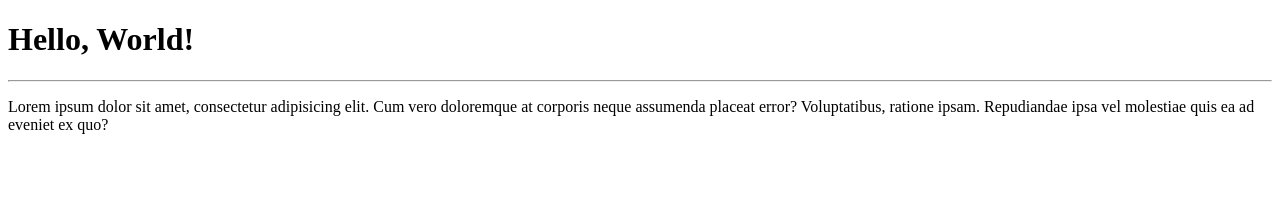
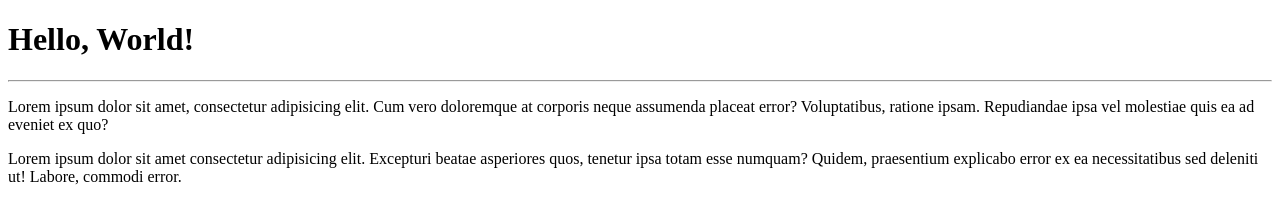
Before and after one commit to lipe-pepe/Hello-World, a plain HTML site: page site/index.html in a window 1280 px wide. Drawn offline with Linux system fonts and the light colour scheme.

Commit message:
Adicionei novo parágrafo

```diff
--- a/site/index.html
+++ b/site/index.html
@@ -10,5 +10,6 @@
     <h1>Hello, World!</h1>
     <hr>
     <p>Lorem ipsum dolor sit amet, consectetur adipisicing elit. Cum vero doloremque at corporis neque assumenda placeat error? Voluptatibus, ratione ipsam. Repudiandae ipsa vel molestiae quis ea ad eveniet ex quo?</p>
+    <p>Lorem ipsum dolor sit amet consectetur adipisicing elit. Excepturi beatae asperiores quos, tenetur ipsa totam esse numquam? Quidem, praesentium explicabo error ex ea necessitatibus sed deleniti ut! Labore, commodi error.</p>
 </body>
 </html>
```
